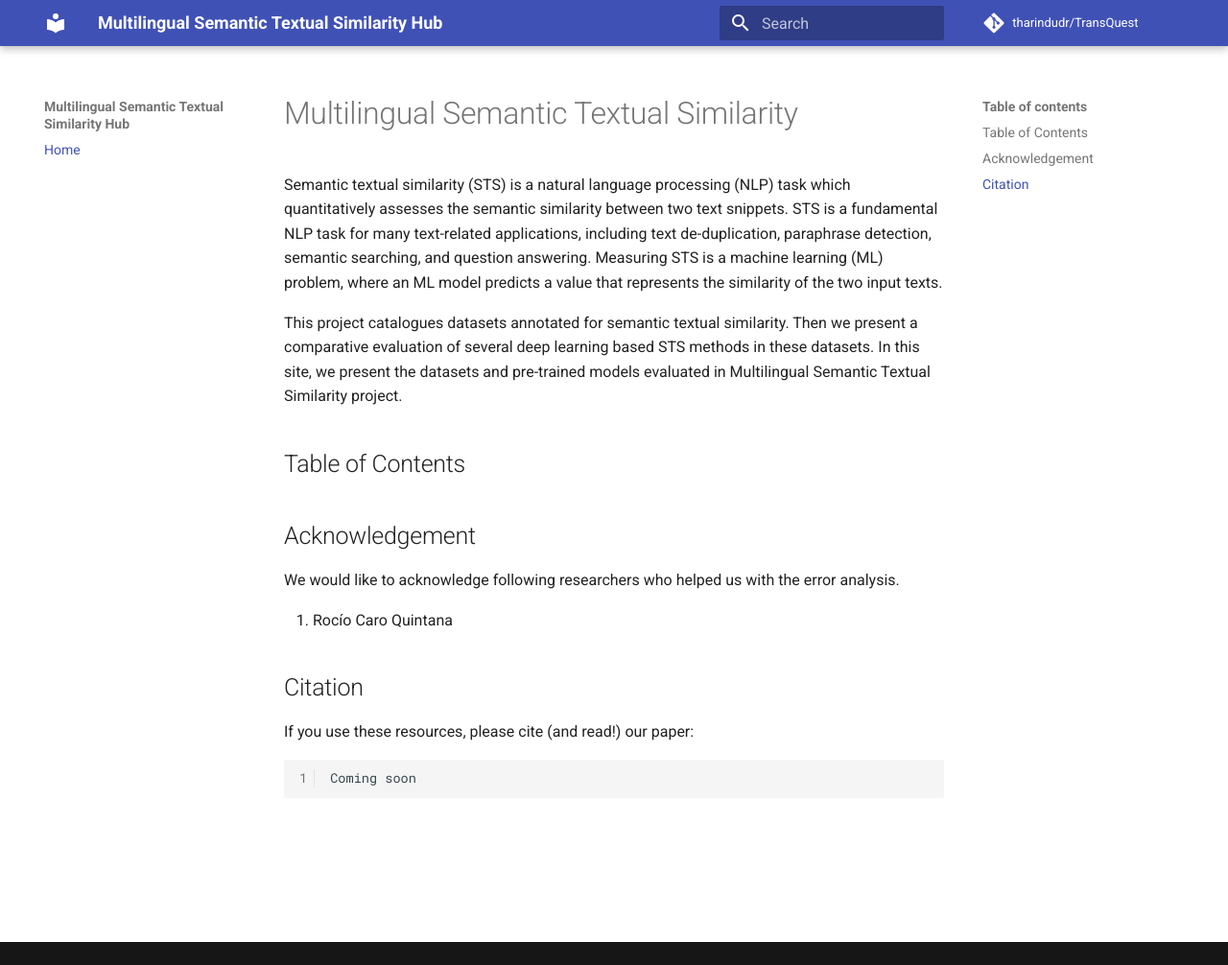
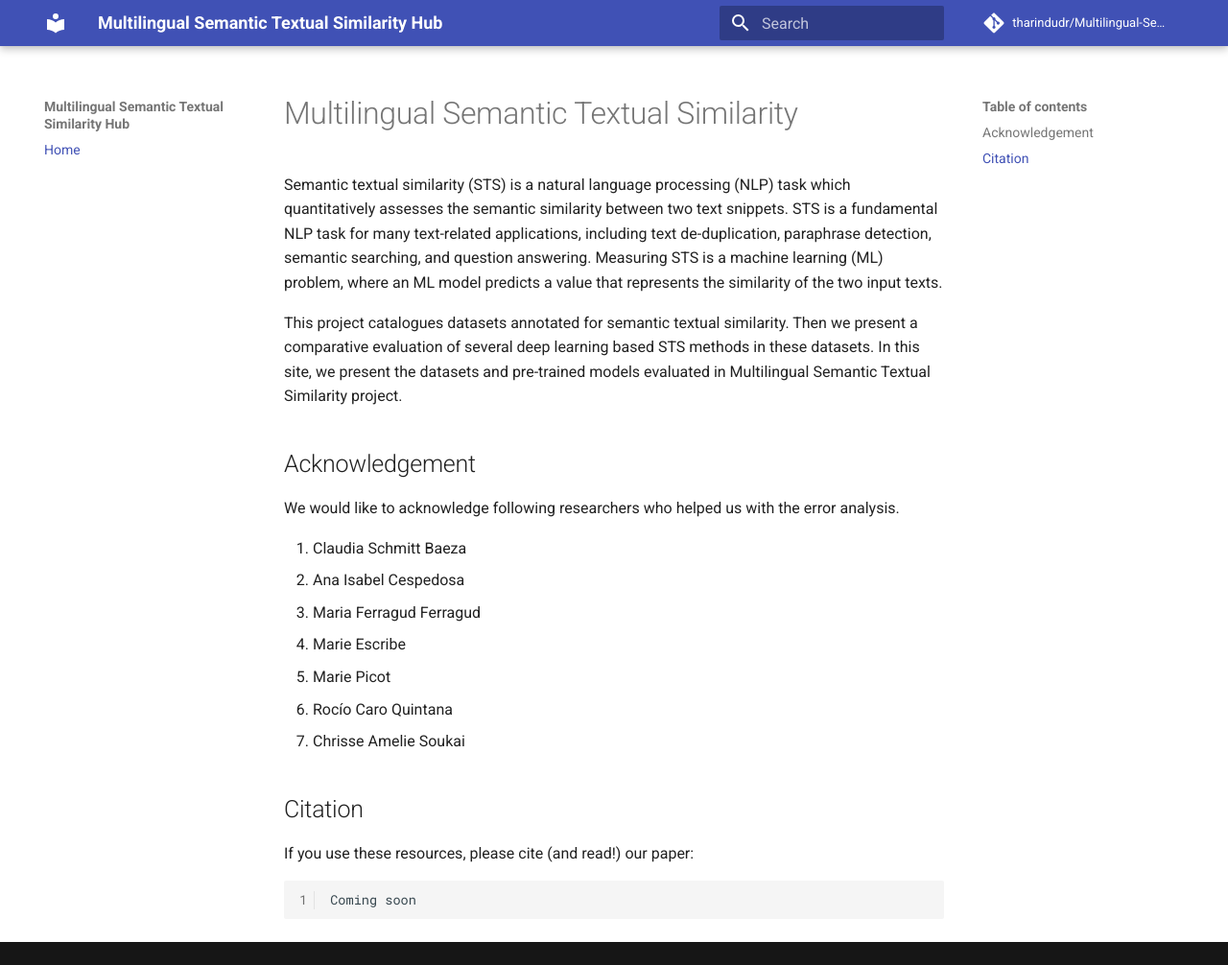
Before and after one commit to TharinduDR/Multilingual-Semantic-Textual-Similarity, an MkDocs documentation site: the page built from docs/index.md, in a window 1280 px wide and 1006 px high. Shown: the whole window at 96% size. Built offline with MkDocs 1.6.1 and Material for MkDocs 9.7.7, drawn with Linux system fonts in a browser that asks for light colours; comment, search, counter and statistics services are not loaded.

Commit message:
015: Adding Documentation

```diff
--- a/docs/index.md
+++ b/docs/index.md
@@ -3,13 +3,18 @@ Semantic textual similarity (STS) is a natural language processing (NLP) task wh
 
 This project catalogues datasets annotated for semantic textual similarity. Then we present a comparative evaluation of several deep learning based STS methods in these datasets. In this site, we present the datasets and pre-trained models evaluated in Multilingual Semantic Textual Similarity project.
 
-## Table of Contents
 
 
 ## Acknowledgement
 We would like to acknowledge following researchers who helped us with the error analysis.
 
-1. Rocío Caro Quintana
+1. Claudia Schmitt Baeza
+2. Ana Isabel Cespedosa
+3. Maria Ferragud Ferragud
+4. Marie Escribe
+5. Marie Picot
+6. Rocío Caro Quintana
+7. Chrisse Amelie Soukai
 
 
 ## Citation
--- a/mkdocs.yml
+++ b/mkdocs.yml
@@ -5,8 +5,8 @@ theme: material
 
 icon:
     repo: fontawesome/brands/github
-repo_url: https://github.com/TharinduDR/TransQuest
-repo_name: tharindudr/TransQuest
+repo_url: https://github.com/TharinduDR/Multilingual-Semantic-Textual-Similarity
+repo_name: tharindudr/Multilingual-Semantic-Textual-Similarity
 markdown_extensions:
   - admonition
   - pymdownx.highlight:
@@ -18,5 +18,6 @@ markdown_extensions:
   - pymdownx.tilde
   - pymdownx.betterem:
         smart_enable: all
+  - def_list
 extra:
   generator: false
```
Also changed, not shown: README.md (+24 -0 lines).
